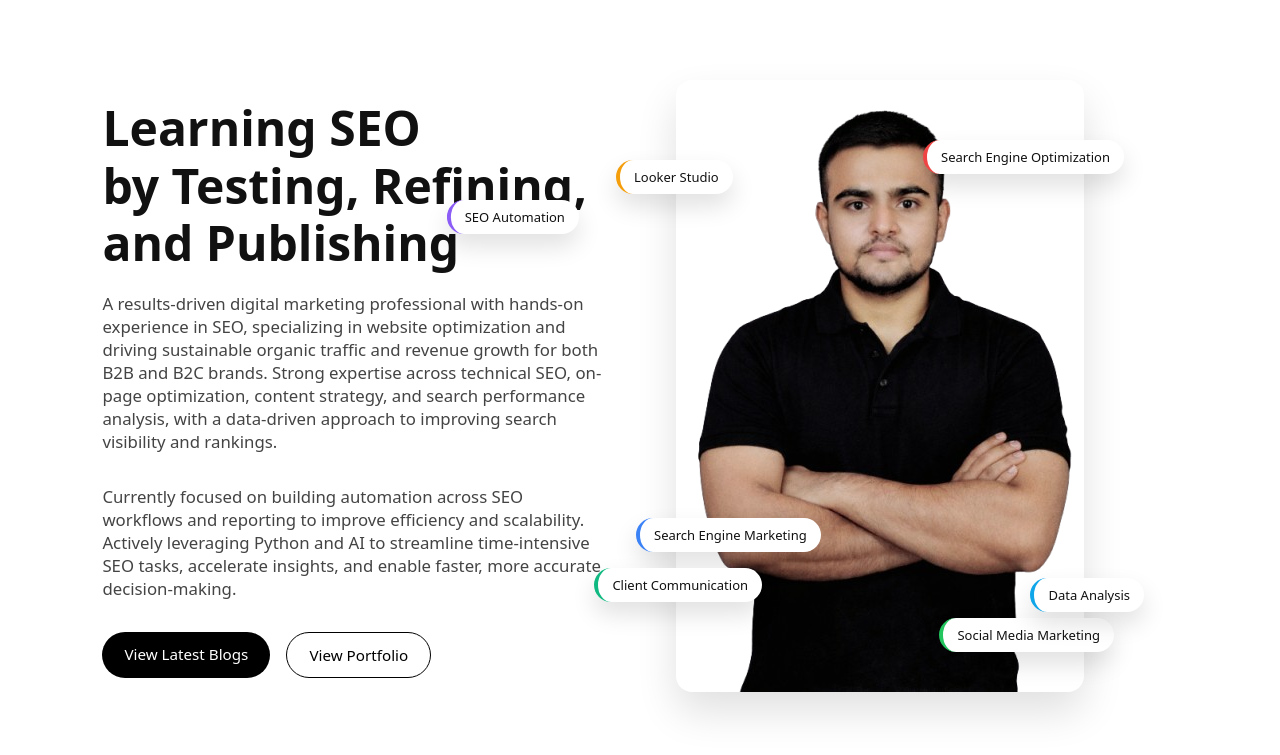
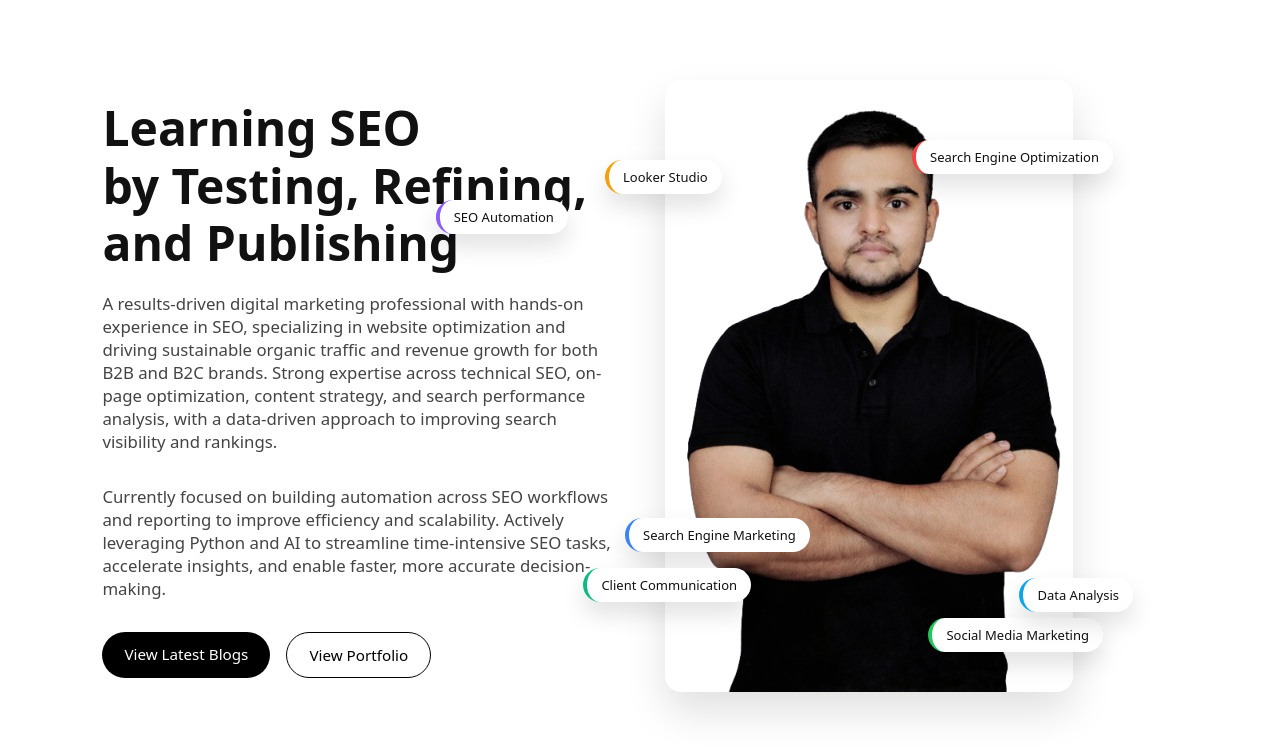
Before and after one commit to uddeshbommawar/uddeshbommawar.github.io, a Jekyll site: the page built from index.md, in a window 1280 px wide. Shown: the top 755 px of the page. Built offline with Jekyll 4.4.1, drawn with Linux system fonts in a browser that asks for light colours.

Commit message:
Update main.css

```diff
--- a/assets/css/main.css
+++ b/assets/css/main.css
@@ -17,7 +17,7 @@ body {
 .hero-container {
   display: grid;
   grid-template-columns: 1fr 1fr;
-  gap: 72px;
+  gap: 50px;
   align-items: center;
 }
 
```
